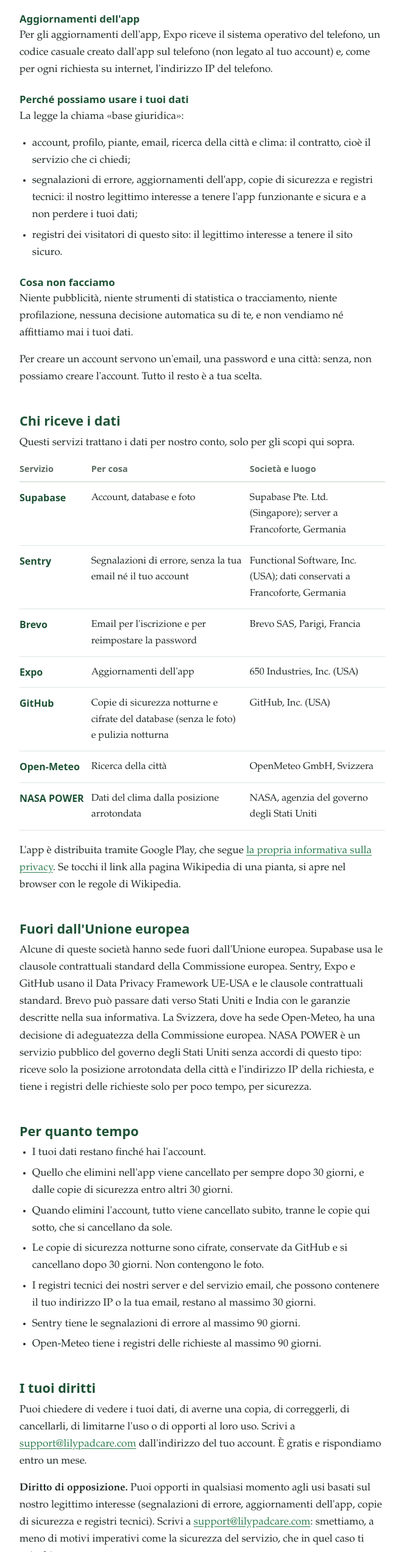
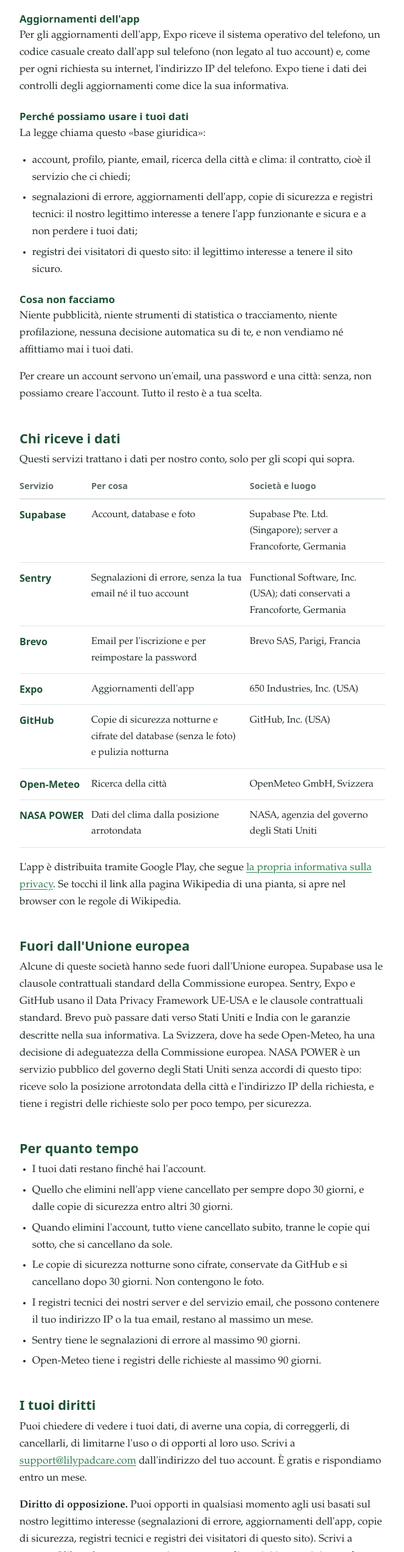
Before and after one commit to Froggheneimer/lilypad-site, a plain HTML site: page it/privacy/index.html in a window 1280 px wide. Shown: the part 2094-4639 px from the top of the page at 61% size, without its empty margins (308-971 px from the left). Drawn offline with Linux system fonts and the light colour scheme.

Commit message:
Privacy pages: second legal review (Expo retention, one month logs, wording)
Co-Authored-By: Claude Opus 5.5 <noreply@anthropic.com>

```diff
--- a/it/privacy/index.html
+++ b/it/privacy/index.html
@@ -70,9 +70,9 @@
 <h3>Segnalazioni di errore</h3>
 <p>Se nell'app c'è un errore, Sentry riceve una segnalazione con l'errore, la schermata dove è successo e dati tecnici del telefono (modello, sistema operativo, versione dell'app). La segnalazione non contiene la tua email né il tuo account, e Sentry è impostato per non conservare il tuo indirizzo IP.</p>
 <h3>Aggiornamenti dell'app</h3>
-<p>Per gli aggiornamenti dell'app, Expo riceve il sistema operativo del telefono, un codice casuale creato dall'app sul telefono (non legato al tuo account) e, come per ogni richiesta su internet, l'indirizzo IP del telefono.</p>
+<p>Per gli aggiornamenti dell'app, Expo riceve il sistema operativo del telefono, un codice casuale creato dall'app sul telefono (non legato al tuo account) e, come per ogni richiesta su internet, l'indirizzo IP del telefono. Expo tiene i dati dei controlli degli aggiornamenti come dice la sua informativa.</p>
 <h3>Perché possiamo usare i tuoi dati</h3>
-<p>La legge la chiama «base giuridica»:</p>
+<p>La legge chiama questo «base giuridica»:</p>
 <ul>
   <li>account, profilo, piante, email, ricerca della città e clima: il contratto, cioè il servizio che ci chiedi;</li>
   <li>segnalazioni di errore, aggiornamenti dell'app, copie di sicurezza e registri tecnici: il nostro legittimo interesse a tenere l'app funzionante e sicura e a non perdere i tuoi dati;</li>
@@ -107,14 +107,14 @@
   <li>Quello che elimini nell'app viene cancellato per sempre dopo 30 giorni, e dalle copie di sicurezza entro altri 30 giorni.</li>
   <li>Quando elimini l'account, tutto viene cancellato subito, tranne le copie qui sotto, che si cancellano da sole.</li>
   <li>Le copie di sicurezza notturne sono cifrate, conservate da GitHub e si cancellano dopo 30 giorni. Non contengono le foto.</li>
-  <li>I registri tecnici dei nostri server e del servizio email, che possono contenere il tuo indirizzo IP o la tua email, restano al massimo 30 giorni.</li>
+  <li>I registri tecnici dei nostri server e del servizio email, che possono contenere il tuo indirizzo IP o la tua email, restano al massimo un mese.</li>
   <li>Sentry tiene le segnalazioni di errore al massimo 90 giorni.</li>
   <li>Open-Meteo tiene i registri delle richieste al massimo 90 giorni.</li>
 </ul>
 
 <h2 id="diritti">I tuoi diritti</h2>
 <p>Puoi chiedere di vedere i tuoi dati, di averne una copia, di correggerli, di cancellarli, di limitarne l'uso o di opporti al loro uso. Scrivi a <a href="mailto:support@lilypadcare.com">support@lilypadcare.com</a> dall'indirizzo del tuo account. È gratis e rispondiamo entro un mese.</p>
-<p><strong>Diritto di opposizione.</strong> Puoi opporti in qualsiasi momento agli usi basati sul nostro legittimo interesse (segnalazioni di errore, aggiornamenti dell'app, copie di sicurezza e registri tecnici). Scrivi a <a href="mailto:support@lilypadcare.com">support@lilypadcare.com</a>: smettiamo, a meno di motivi imperativi come la sicurezza del servizio, che in quel caso ti spieghiamo.</p>
+<p><strong>Diritto di opposizione.</strong> Puoi opporti in qualsiasi momento agli usi basati sul nostro legittimo interesse (segnalazioni di errore, aggiornamenti dell'app, copie di sicurezza, registri tecnici e registri dei visitatori di questo sito). Scrivi a <a href="mailto:support@lilypadcare.com">support@lilypadcare.com</a>: smettiamo, a meno di motivi imperativi come la sicurezza del servizio, che in quel caso ti spieghiamo.</p>
 <p>Puoi anche fare reclamo al <a href="https://www.garanteprivacy.it/">Garante per la protezione dei dati personali</a>, o all'autorità del paese dove vivi.</p>
 
 <h2 id="sito">Questo sito</h2>
```
Also changed, not shown: delete-account/index.html (+1 -1 lines), it/delete-account/index.html (+1 -1 lines), privacy/index.html (+3 -3 lines).
